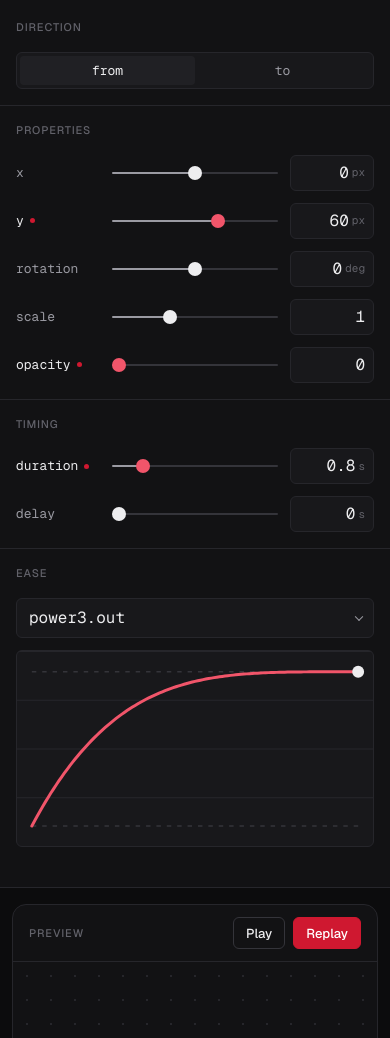
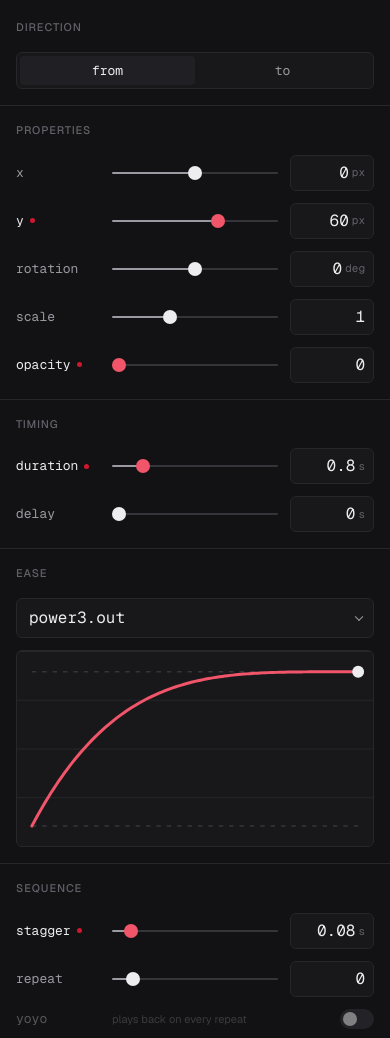
Before and after one commit to magadnv/gsap-motion-lab, a website built with Vite: page index.html in a window 390 px wide. Shown: the part 61-1099 px from the top of the page. Built offline with nearby package versions, Linux system fonts and the light colour scheme.

Commit message:
Add stagger, repeat and yoyo controls
Co-Authored-By: Claude Opus 5.5 <noreply@anthropic.com>

```diff
--- a/src/controls.js
+++ b/src/controls.js
@@ -206,6 +206,31 @@ function easeField(easeCurve, setState) {
   };
 }
 
+/** On/off switch (a styled checkbox), used for yoyo. */
+function toggleField(key, label, hint, setState) {
+  const id = `ctl-${key}`;
+  const input = h("input", { type: "checkbox", id, class: "toggle__input", role: "switch" });
+  input.addEventListener("change", () => setState({ [key]: input.checked }));
+
+  const field = h(
+    "div",
+    { class: "field field--toggle" },
+    h("label", { class: "field__label", for: id, text: label }),
+    h("span", { class: "field__hint", text: hint }),
+    h("span", { class: "toggle" }, input, h("span", { class: "toggle__track", "aria-hidden": "true" })),
+  );
+
+  return {
+    el: field,
+    sync(state) {
+      input.checked = Boolean(state[key]);
+      field.classList.toggle("is-changed", Boolean(state[key]));
+      // yoyo only does something when the tween repeats
+      field.classList.toggle("is-inactive", state.repeat === 0);
+    },
+  };
+}
+
 /* ------------------------------------------------------------------ */
 /* Public API                                                          */
 /* ------------------------------------------------------------------ */
@@ -232,6 +257,13 @@ export function createControls(form, { setState, easeCurve }) {
       add(numberField(timing("delay"), timing("delay").gsapDefault, setState)),
     ),
     section("Ease", add(easeField(easeCurve, setState))),
+    section(
+      "Sequence",
+      add(numberField(timing("stagger"), timing("stagger").gsapDefault, setState)),
+      add(numberField(timing("repeat"), timing("repeat").gsapDefault, setState)),
+      add(toggleField("yoyo", "yoyo", "plays back on every repeat", setState)),
+      h("p", { class: "group__note", text: "stagger 0 = all boxes at once. repeat -1 = forever." }),
+    ),
   );
 
   // The form never submits; Enter in a number field just commits the value.
--- a/src/styles/controls.css
+++ b/src/styles/controls.css
@@ -323,3 +323,78 @@
     font-size: 16px;
   }
 }
+
+/* ---------- Toggle (yoyo) ---------- */
+.field--toggle {
+  display: grid;
+  grid-template-columns: 84px minmax(0, 1fr) auto;
+  align-items: center;
+  gap: var(--space-3);
+  transition: opacity var(--dur-ui) var(--ease-ui);
+}
+
+.field--toggle.is-inactive {
+  opacity: 0.5;
+}
+
+.field__hint {
+  color: var(--text-faint);
+  font-size: var(--fs-xs);
+}
+
+.toggle {
+  position: relative;
+  display: block;
+  width: 34px;
+  height: 20px;
+}
+
+.toggle__input {
+  position: absolute;
+  inset: 0;
+  z-index: 1;
+  width: 100%;
+  height: 100%;
+  margin: 0;
+  opacity: 0;
+  cursor: pointer;
+}
+
+.toggle__track {
+  position: absolute;
+  inset: 0;
+  border-radius: 999px;
+  background: var(--line-strong);
+  transition: background var(--dur-ui) var(--ease-ui);
+}
+
+.toggle__track::after {
+  content: "";
+  position: absolute;
+  top: 3px;
+  left: 3px;
+  width: 14px;
+  height: 14px;
+  border-radius: 50%;
+  background: var(--text);
+  transition: transform var(--dur-ui) var(--ease-ui);
+}
+
+.toggle__input:checked + .toggle__track {
+  background: var(--accent);
+}
+
+.toggle__input:checked + .toggle__track::after {
+  transform: translateX(14px);
+}
+
+.toggle__input:focus-visible + .toggle__track {
+  outline: 2px solid var(--accent-text);
+  outline-offset: 2px;
+}
+
+.group__note {
+  margin: 0;
+  color: var(--text-faint);
+  font-size: var(--fs-xs);
+}
```
